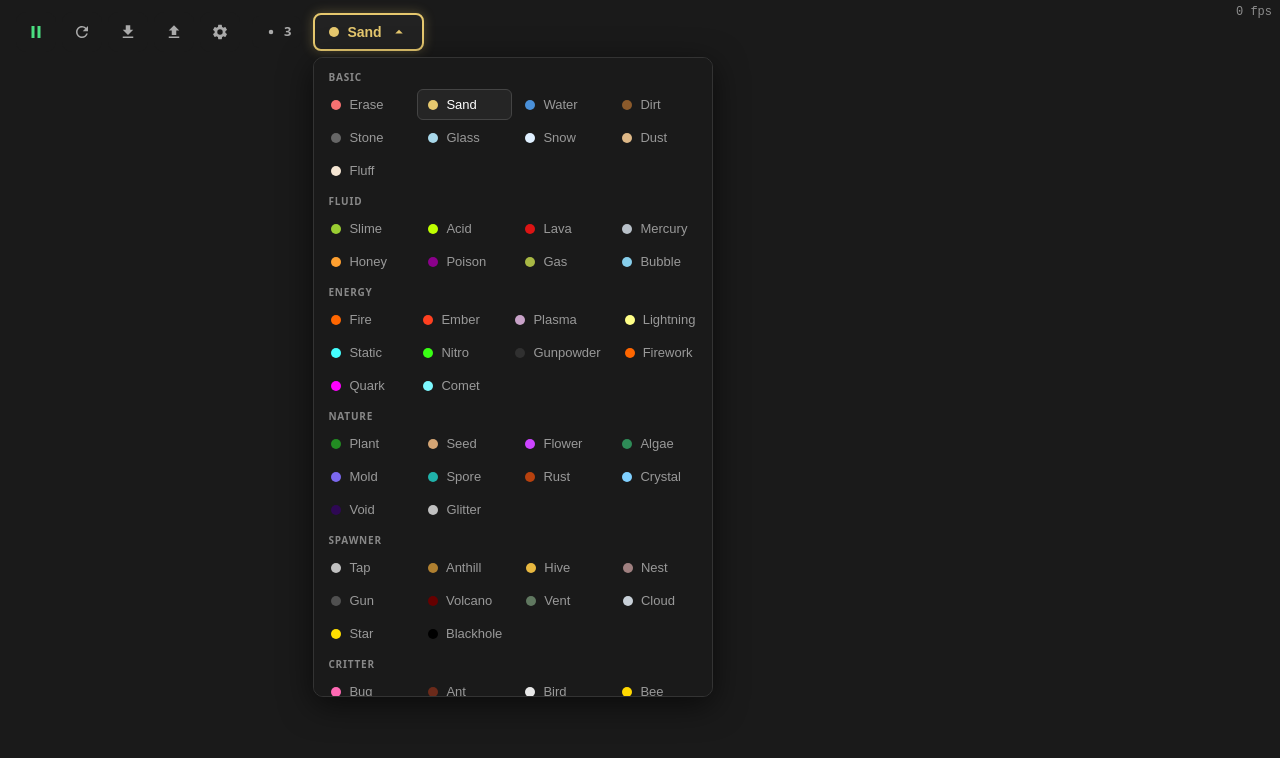
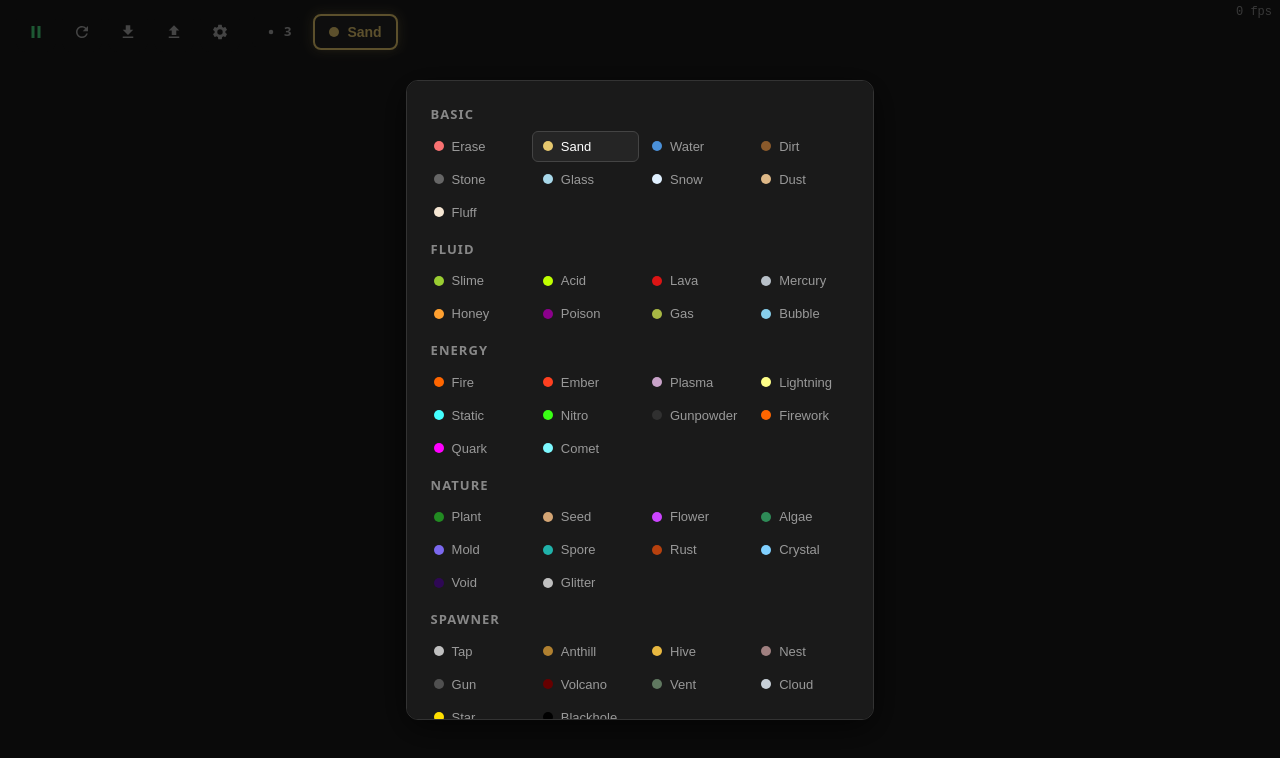
Before and after one commit to VoX/ai-sand-fork, a React (Vite) app: page / in a window 1280 px wide. Both pictures are taken after a click on the button "Sand". Shown: the top 758 px of the page. Built offline with nearby package versions, Linux system fonts and the light colour scheme.

Commit message:
make gp a bit better

```diff
--- a/src/App.css
+++ b/src/App.css
@@ -90,22 +90,28 @@ body,
   display: inline-block;
 }
 
-.material-dropdown-menu {
-  position: absolute;
-  top: calc(100% + 6px);
-  left: 0;
+.material-modal-overlay {
+  position: fixed;
+  inset: 0;
+  background: rgba(0, 0, 0, 0.6);
+  display: flex;
+  align-items: center;
+  justify-content: center;
+  z-index: 200;
+}
+
+.material-modal {
   background: #1a1a1a;
   border: 1px solid #333;
-  border-radius: 10px;
-  padding: 6px;
+  border-radius: 12px;
+  padding: 16px;
   max-height: 80vh;
   overflow-y: auto;
   overflow-x: hidden;
-  z-index: 100;
   display: flex;
   flex-direction: column;
-  gap: 2px;
-  min-width: 400px;
+  gap: 4px;
+  min-width: 420px;
   box-shadow: 0 8px 32px rgba(0, 0, 0, 0.6);
   scrollbar-width: thin;
   scrollbar-color: #444 transparent;
@@ -118,12 +124,12 @@ body,
 }
 
 .material-category-label {
-  font-size: 10px;
+  font-size: 13px;
   font-weight: 700;
   text-transform: uppercase;
   letter-spacing: 0.08em;
   color: #888;
-  padding: 6px 8px 2px;
+  padding: 8px 8px 4px;
 }
 
 .material-category-items {
@@ -132,15 +138,15 @@ body,
   gap: 2px;
 }
 
-.material-dropdown-menu::-webkit-scrollbar {
+.material-modal::-webkit-scrollbar {
   width: 6px;
 }
 
-.material-dropdown-menu::-webkit-scrollbar-track {
+.material-modal::-webkit-scrollbar-track {
   background: transparent;
 }
 
-.material-dropdown-menu::-webkit-scrollbar-thumb {
+.material-modal::-webkit-scrollbar-thumb {
   background: #444;
   border-radius: 3px;
 }
@@ -318,8 +324,8 @@ body,
     font-size: 12px;
   }
 
-  .material-dropdown-menu {
-    min-width: 200px;
+  .material-modal {
+    min-width: 280px;
   }
 
   .material-category-items {
--- a/src/App.tsx
+++ b/src/App.tsx
@@ -496,20 +496,7 @@ function App() {
     sendCamera()
   }, [sendCamera])
 
-  // Close dropdown when clicking outside
-  useEffect(() => {
-    const handleClickOutside = (e: MouseEvent) => {
-      if (dropdownRef.current && !dropdownRef.current.contains(e.target as Node)) {
-        setDropdownOpen(false)
-      }
-    }
-    if (dropdownOpen) {
-      document.addEventListener('mousedown', handleClickOutside)
-      return () => document.removeEventListener('mousedown', handleClickOutside)
-    }
-  }, [dropdownOpen])
-
-  // Restore dropdown scroll position when it opens
+  // Restore modal scroll position when it opens
   useEffect(() => {
     if (dropdownOpen && menuRef.current) {
       menuRef.current.scrollTop = dropdownScrollRef.current
@@ -599,12 +586,11 @@ function App() {
           >
             <span className="material-dot" style={{ background: BUTTON_COLORS[tool] }} />
             <span>{tool}</span>
-            <svg className="dropdown-arrow" viewBox="0 0 24 24" fill="currentColor" style={{ transform: dropdownOpen ? 'rotate(180deg)' : undefined }}>
-              <path d="M7 10l5 5 5-5z" />
-            </svg>
           </button>
-          {dropdownOpen && (
-            <div className="material-dropdown-menu" ref={menuRef} onScroll={(e) => { dropdownScrollRef.current = e.currentTarget.scrollTop }}>
+        </div>
+        {dropdownOpen && (
+          <div className="material-modal-overlay" onClick={() => setDropdownOpen(false)}>
+            <div className="material-modal" onClick={(e) => e.stopPropagation()} ref={menuRef} onScroll={(e) => { dropdownScrollRef.current = e.currentTarget.scrollTop }}>
               {categories.map((cat) => (
                 <div key={cat.label} className="material-category">
                   <div className="material-category-label">{cat.label}</div>
@@ -623,8 +609,8 @@ function App() {
                 </div>
               ))}
             </div>
-          )}
-        </div>
+          </div>
+        )}
       </div>
       {settingsOpen && (
         <div className="settings-overlay" onClick={() => setSettingsOpen(false)}>
--- a/src/sim/constants.ts
+++ b/src/sim/constants.ts
@@ -14,6 +14,7 @@ export const BUBBLE = 55, GLITTER = 56, STAR = 57, COMET = 58, BLUE_FIRE = 59
 export const BLACK_HOLE = 60, FIREFLY = 61
 export const WORM = 62, FAIRY = 63
 export const FISH = 64, MOTH = 65, VENT = 66
+export const LIT_GUNPOWDER = 67
 
 export type Material = 'sand' | 'water' | 'dirt' | 'stone' | 'plant' | 'fire' | 'gas' | 'fluff' | 'bug' | 'plasma' | 'nitro' | 'glass' | 'lightning' | 'slime' | 'ant' | 'alien' | 'quark' | 'crystal' | 'ember' | 'static' | 'bird' | 'gunpowder' | 'tap' | 'anthill' | 'bee' | 'flower' | 'hive' | 'honey' | 'nest' | 'gun' | 'cloud' | 'acid' | 'lava' | 'snow' | 'volcano' | 'mold' | 'mercury' | 'void' | 'seed' | 'rust' | 'spore' | 'algae' | 'poison' | 'dust' | 'firework' | 'bubble' | 'glitter' | 'star' | 'comet' | 'blackhole' | 'firefly' | 'worm' | 'fairy' | 'fish' | 'moth' | 'vent'
 
@@ -64,6 +65,7 @@ export const COLORS_U32 = new Uint32Array([
   0xFF8090C0, 0xFFFF88FF,
   0xFF00A5FF, 0xFF8CB4D2,
   0xFF607860,
+  0xFF2060FF, // LIT_GUNPOWDER: bright orange-red
 ])
 
 export const FIRE_COLORS = new Uint32Array(32)
@@ -84,6 +86,7 @@ export const BG_COLOR = 0xFF1A1A1A
 // ── Physics constants ──────────────────────────────────────────────────
 export const NITRO_EXPLOSION_RADIUS = 12
 export const GUNPOWDER_EXPLOSION_RADIUS = 6
+export const GUNPOWDER_BLAST_RADIUS = 12
 export const FIREWORK_BURST_RADIUS_HIT = 8
 export const FIREWORK_BURST_RADIUS_TIMEOUT = 7
 export const LIGHTNING_NITRO_RADIUS = 15
--- a/src/sim/systems/reactions.ts
+++ b/src/sim/systems/reactions.ts
@@ -2,7 +2,7 @@ import {
   EMPTY, SAND, WATER, DIRT, STONE, PLANT, FIRE, GAS, FLUFF, BUG,
   PLASMA, SLIME, ANT, GLASS, CRYSTAL, BIRD, BEE, GUNPOWDER, FLOWER,
   HIVE, NEST, HONEY, ACID, LAVA, SNOW, MOLD, MERCURY, VOID, RUST,
-  SPORE, LIGHTNING, STATIC, TAP, VOLCANO, POISON, ALGAE,
+  SPORE, LIGHTNING, STATIC, TAP, VOLCANO, POISON, ALGAE, LIT_GUNPOWDER,
 } from '../constants'
 
 export function updateAcid(g: Uint8Array, x: number, y: number, p: number, cols: number, rows: number, rand: () => number): void {
@@ -54,7 +54,8 @@ export function updateLava(g: Uint8Array, x: number, y: number, p: number, cols:
       if (lnc === WATER) { g[lni] = rand() < 0.5 ? STONE : GAS; if (rand() < 0.15) { g[p] = STONE; break } }
       else if (lnc === SNOW) { g[lni] = WATER }
       else if (lnc === SAND && rand() < 0.4) { g[lni] = GLASS }
-      else if ((lnc === PLANT || lnc === FLUFF || lnc === GAS || lnc === FLOWER || lnc === GUNPOWDER || lnc === HIVE || lnc === NEST) && rand() < 0.7) { g[lni] = FIRE }
+      else if ((lnc === PLANT || lnc === FLUFF || lnc === GAS || lnc === FLOWER || lnc === HIVE || lnc === NEST) && rand() < 0.7) { g[lni] = FIRE }
+      else if (lnc === GUNPOWDER && rand() < 0.7) { g[lni] = LIT_GUNPOWDER }
       else if ((lnc === BUG || lnc === ANT || lnc === BIRD || lnc === BEE) && rand() < 0.8) { g[lni] = FIRE }
     }
   }
```
Also changed, not shown: src/sim/archetypes.ts (+4 -3 lines), src/sim/systems/falling.ts (+56 -8 lines).
